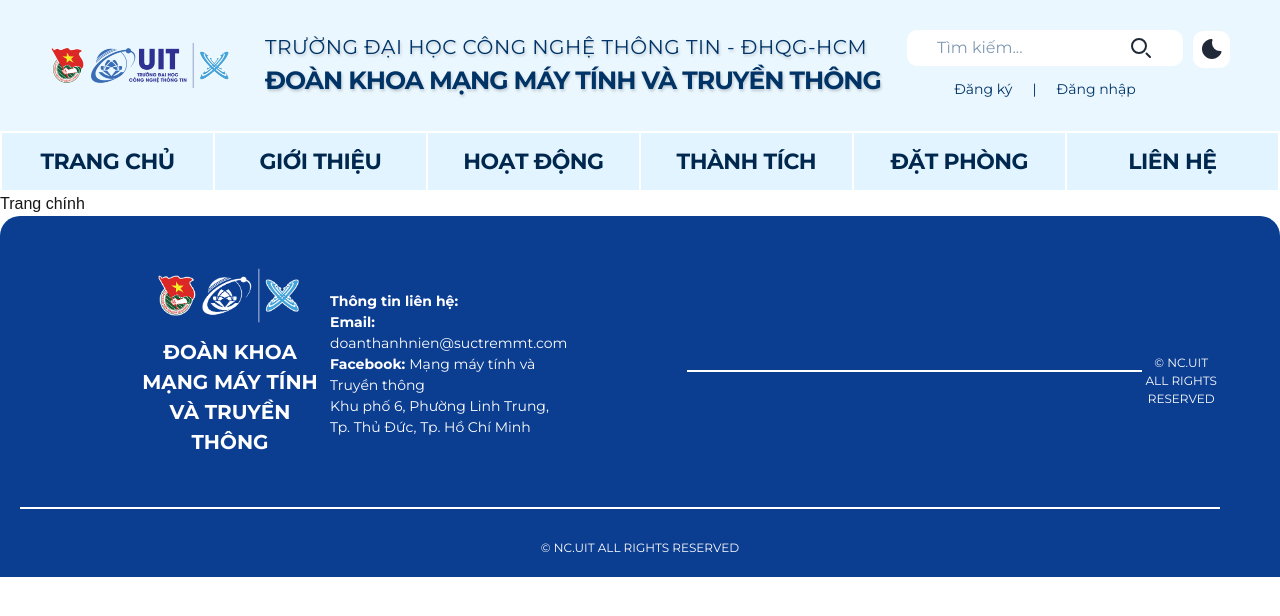
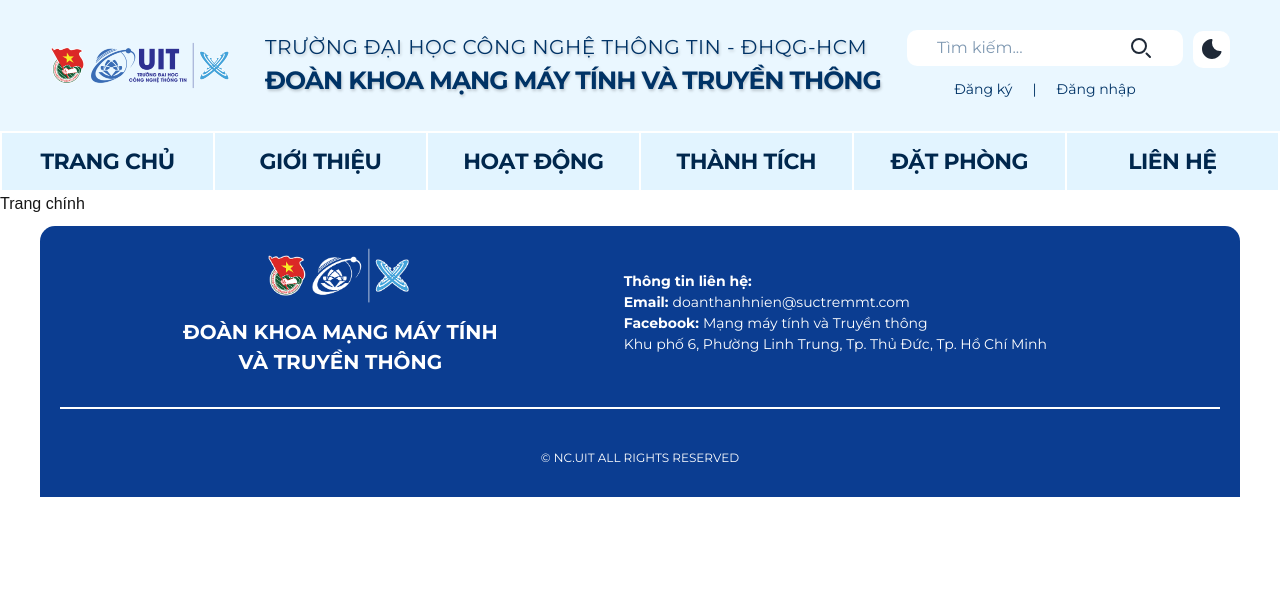
Before and after one commit to htcisme/NT208.P24, a Next.js app: page / in a window 1280 px wide. Shown: the top 616 px of the page. Built offline with nearby package versions, Linux system fonts and the light colour scheme.

Commit message:
final the footer

```diff
--- a/src/styles-comp/style.css
+++ b/src/styles-comp/style.css
@@ -180,17 +180,6 @@
 }
 
 /* --------------- FOOTER -------------*/
-
-.footer-container {
-    background: #0b3d91;
-    color: #ffffff;
-    padding: 20px;
-    text-align: center;
-    border-top-left-radius: 20px;
-    border-top-right-radius: 20px;
-    font-family: 'Montserrat', sans-serif;
-}
-
 .footer-content {
   background: #0b3d91;
   color: #ffffff;
@@ -209,25 +198,11 @@
   /* box-sizing: border-box; */
   font-family: 'Montserrat', sans-serif;
   font-size: 14px; /* Kích thước chữ mặc định */
-    background: #0b3d91;
-    color: #ffffff;
-    padding: 20px;
-    border-radius: 15px;
-    display: flex;
-    flex-direction: row;
-    align-items: center;
-    justify-content: space-between;
-    width: 100%;
-    box-sizing: border-box;
 }
 
 .footer-columns {
   display: flex;
   justify-content: space-around;
-    width: 100%;
-    margin-left: 20px;
-    display: flex;
-    justify-content: space-between;
   width: 100%;
   margin-left: 20px;
 }
@@ -274,15 +249,16 @@
   width: 100%;
   max-width: 1200px;
   margin: 10px auto;
-    margin: 10px 0;
-    width: 100%;
-    border: 0.5px solid #ffffff;
 }
 
 .footer-rights {
   font-size: 12px;
   color: #ffffff;
   padding-top: 20px;
+  width: 100%;
+  max-width: 1200px;
+  margin: 10px auto;
+  text-align: center;
   font-family: 'Montserrat', sans-serif;
 }
 
```
Lines whose indentation alone changed are shown as unchanged.
